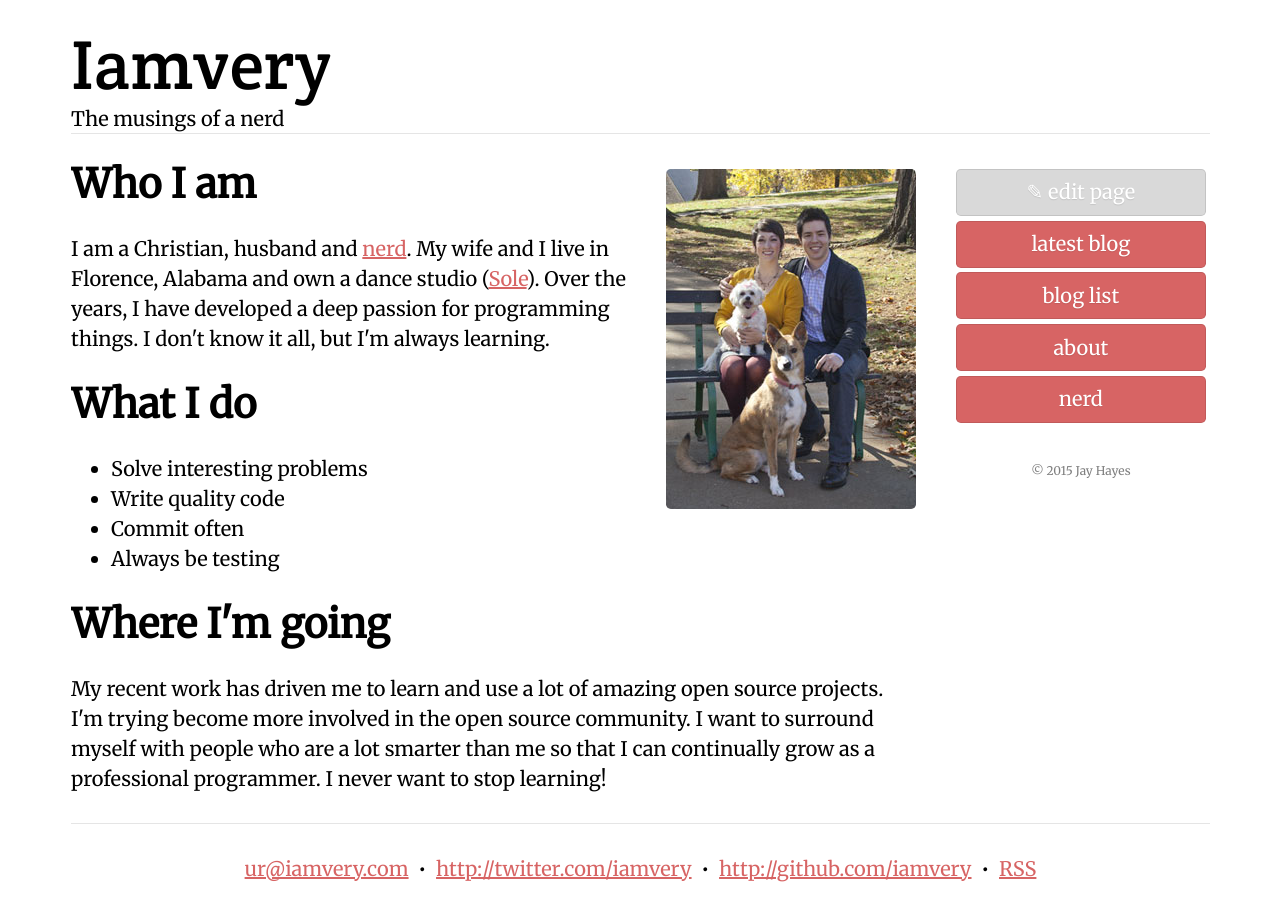
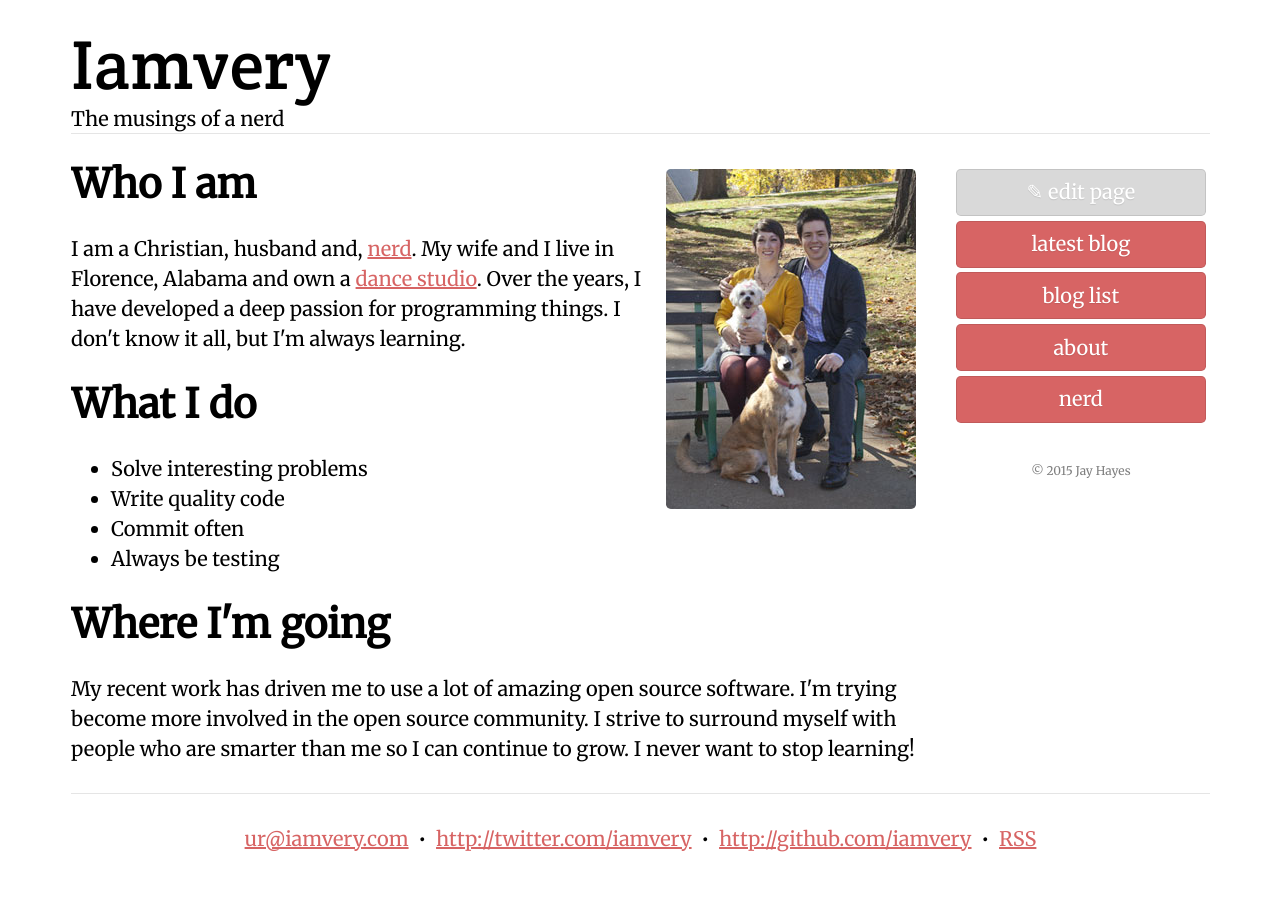
Before and after one commit to iamvery/iamvery.github.com, a Jekyll site: the page built from about.html, in a window 1280 px wide. Built offline with Jekyll 4.4.1, drawn with Linux system fonts in a browser that asks for light colours.

Commit message:
Update about page

```diff
--- a/about.html
+++ b/about.html
@@ -6,11 +6,10 @@ title: Jay Hayes
 <img class="pull-right" title="Les and I" src="/images/jay-and-les.jpg" />
 <h1>Who I am</h1>
 <p>
-  I am a Christian, husband and <a href="http://www.bignerdranch.com/about-us/nerds/jay-hayes.html">nerd</a>.
-  My wife and I live in Florence, Alabama and own a dance studio
-  (<a href="http://soledancestudio.com">Sole</a>). Over the years, I have
-  developed a deep passion for programming things. I don't know it all, but
-  I'm always learning.
+  I am a Christian, husband and, <a href="http://www.bignerdranch.com/about-us/nerds/jay-hayes.html">nerd</a>.
+  My wife and I live in Florence, Alabama and own a <a href="http://soledancestudio.com">dance studio</a>.
+  Over the years, I have developed a deep passion for programming things. I
+  don't know it all, but I'm always learning.
 </p>
 
 <h1>What I do</h1>
@@ -23,9 +22,8 @@ title: Jay Hayes
 
 <h1>Where I'm going</h1>
 <p>
-  My recent work has driven me to learn and use a lot of amazing open source
-  projects. I'm trying become more involved in the open source community. I
-  want to surround myself with people who are a lot smarter than me so that I
-  can continually grow as a professional programmer. I never want to stop
-  learning!
+  My recent work has driven me to use a lot of amazing open source software.
+  I'm trying become more involved in the open source community. I strive to
+  surround myself with people who are smarter than me so I can continue to
+  grow. I never want to stop learning!
 </p>
```
